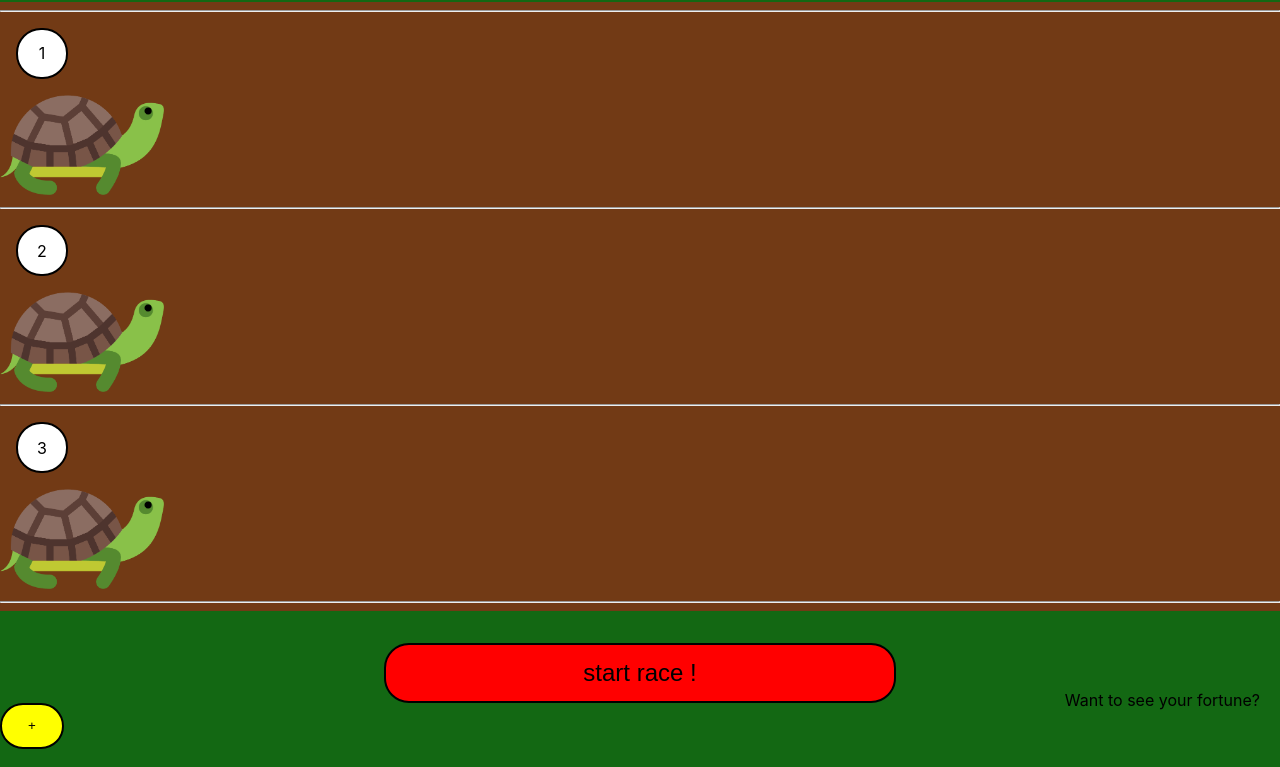
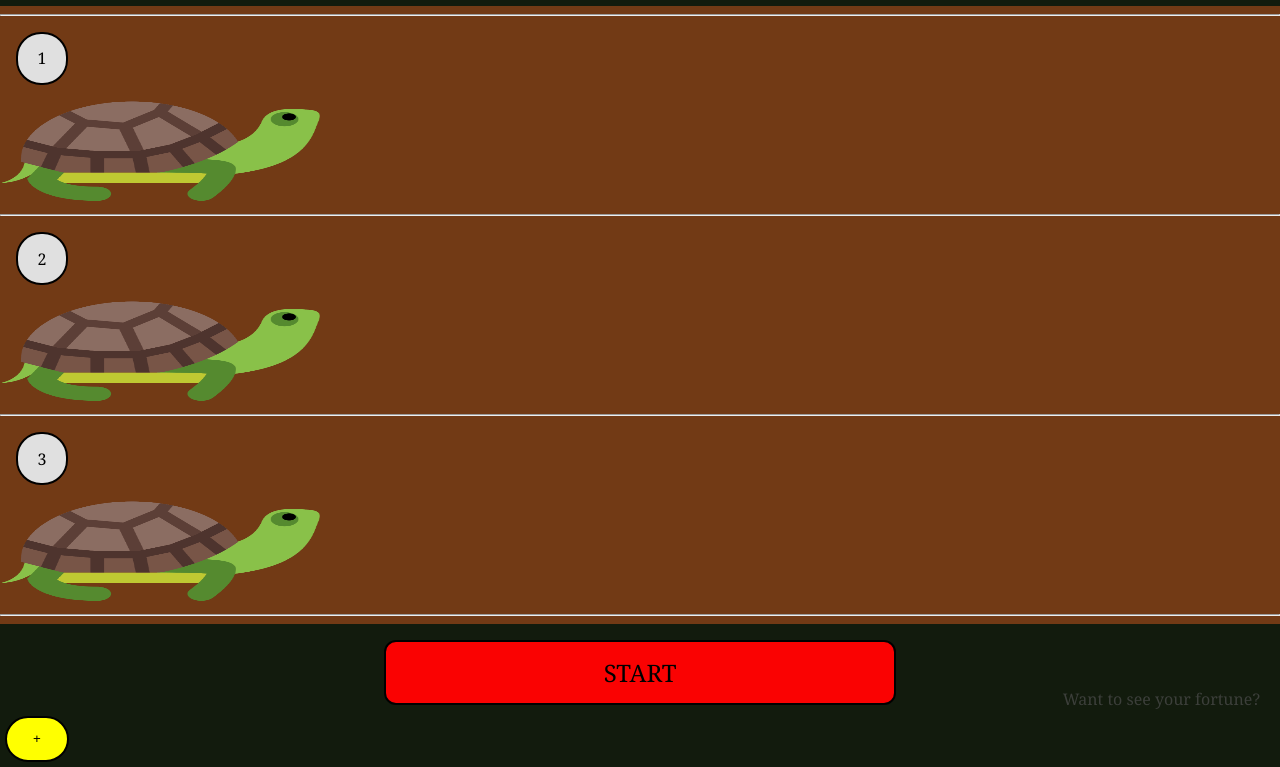
Before and after one commit to FomasTreeman/FAC-feature, a plain HTML site: page index.html in a window 1280 px wide. Shown: the part 80-847 px from the top of the page. Drawn offline with Linux system fonts and the light colour scheme.

Commit message:
cleaned up

```diff
--- a/index.html
+++ b/index.html
@@ -22,7 +22,7 @@
             <img src="./tortoise.png" id="racer3" alt="racer3">
             <hr>
         </div>
-        <button onclick="start()" id="start"> start race !</button>
+        <button onclick="start()" id="start">START</button>
         <button onclick="addTortoise()" id="add"> + </button>
         <a href="https://fomastreeman.github.io/FAC-Fortune/"> Want to see your fortune? </a>
     </body>
--- a/styles.css
+++ b/styles.css
@@ -1,7 +1,6 @@
 body {
-    font-family:-apple-system, BlinkMacSystemFont, 'Segoe UI', Roboto, Oxygen, Ubuntu, Cantarell, 'Open Sans', 'Helvetica Neue', sans-serif;
-    background-color: rgb(19, 104, 19);
-    color: rgb(114, 58, 21);
+    font-family:Georgia, 'Times New Roman', Times, serif;
+    background-color: rgb(18, 27, 13);
     display: grid;
     margin: 0%;
 }
@@ -17,7 +16,8 @@ h1 {
 a {
     text-decoration: none;
     font-family: inherit;
-    color: black;
+    color: rgb(79, 79, 79);
+    opacity: 70%;
     position: fixed;
     bottom: 10px;
     right: 20px;
@@ -28,8 +28,7 @@ a:hover {
 }
 
 p {
-    color: black;
-    background-color: white;
+    background-color: rgb(224, 224, 224);
     text-align: center;
     border-color: black;
     border-style: solid;
@@ -49,23 +48,26 @@ p {
 #start {
     color: black;
     font-size: x-large;
-    background-color: red;
+    font-family: inherit;
+    background-color: rgb(250, 2, 2);
     border-color: black;
     border-style: solid;
     border-width: 2px;
-    border-radius: 25px;
+    border-radius: 12px;
     width: 40%;
     padding-inline: 1rem;
     padding-block: 0.85rem;
     justify-self: center;
-    margin-top: 2rem;
+    margin-block: 1rem;
 }
 
 #start:hover {
-    background-color: rgb(114, 58, 21);
+    background-color: rgb(253, 24, 24);
+    transform: scale(1.1);
 }
 
 #add {
+    position: relative;
     color: black;
     background-color: yellow;
     border-color: black;
@@ -75,16 +77,20 @@ p {
     width: 4rem;
     padding-inline: 1rem;
     padding-block: 0.85rem;
+    bottom: 5px;
+    left: 5px;
 }
 
 #add:hover {
-    background-color: rgb(114, 58, 21);
+    background-color: rgb(255, 234, 0);
+    transform: scale(1.08);
 
 }
 
 img {
     position: relative;
     max-height: 100px;
+    width: 25vw;
     /* animation-iteration-count: infinite; */
 }
 
@@ -93,7 +99,7 @@ img {
         left:0%;
     }
     50% {
-        left: 65%;
+        left: 75%;
     }
 
 }
```
